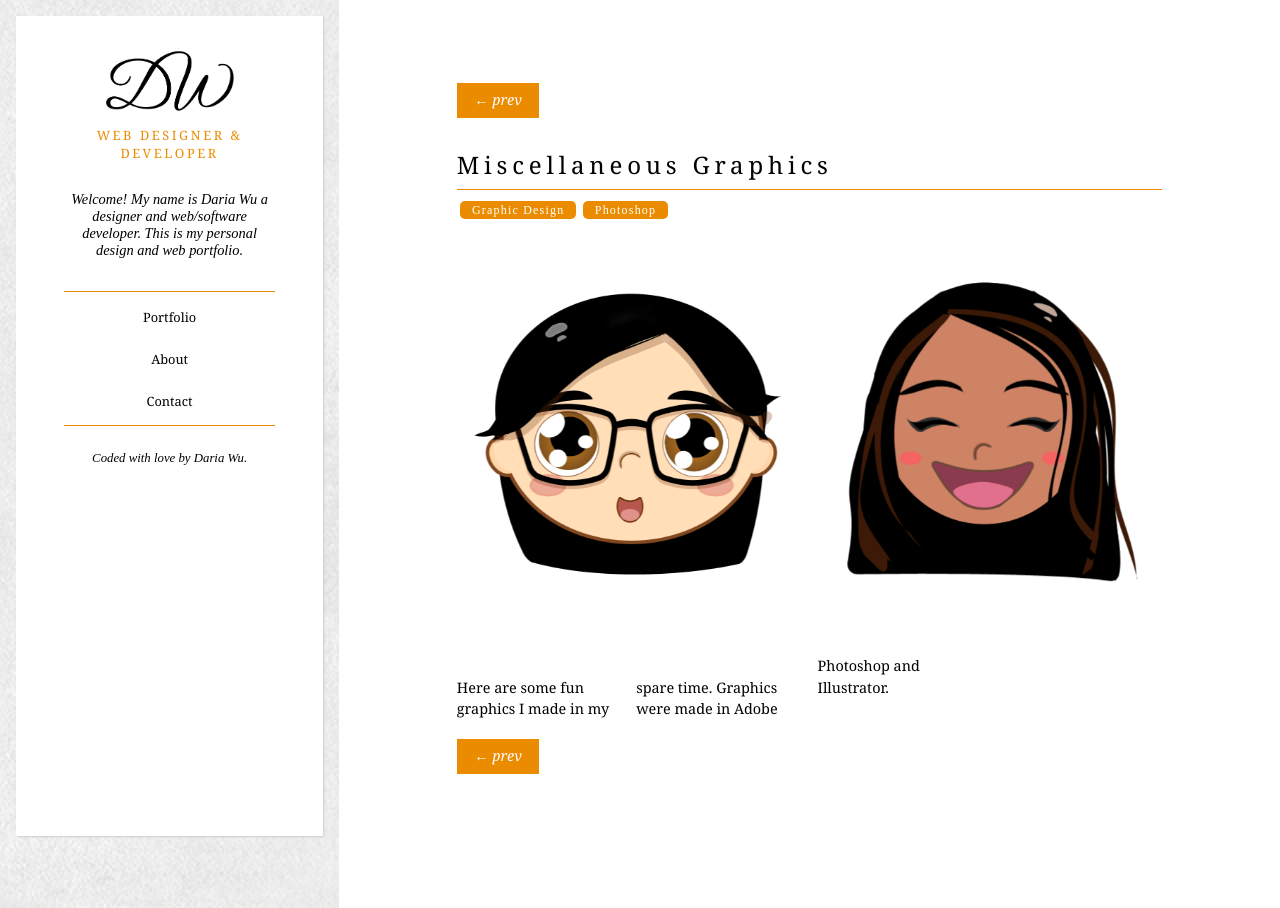
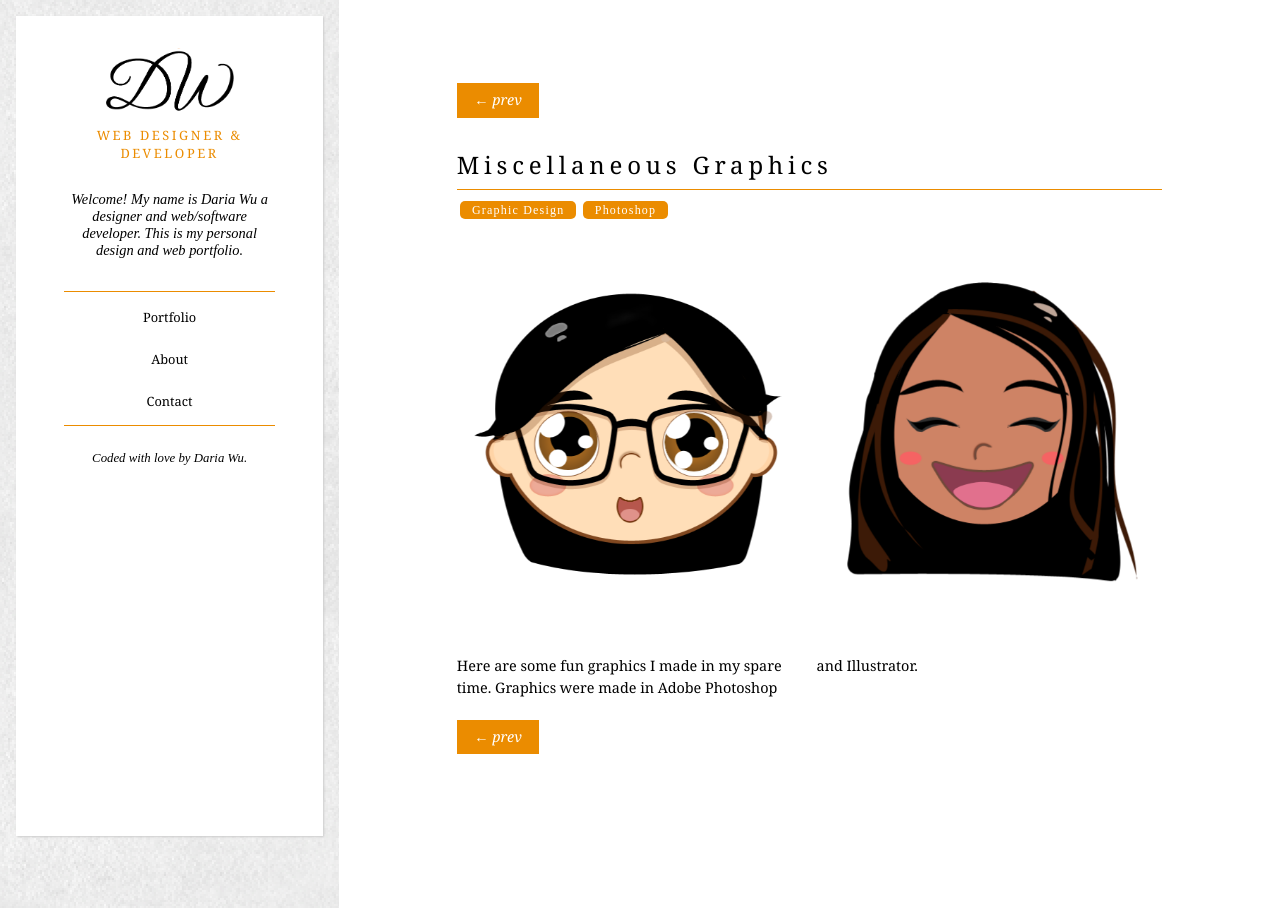
Before and after one commit to dwu891/dwu891.github.io, a Jekyll site: the page built from misc.html, in a window 1280 px wide. Built offline with Jekyll 4.4.1, drawn with Linux system fonts in a browser that asks for light colours; nearby versions of some CDN libraries.

Commit message:
Removed extra column count property

```diff
--- a/css/main.scss
+++ b/css/main.scss
@@ -461,7 +461,6 @@ body {
     // [3dii] PROJECT DETAILS STYLES
     .p-details {
         text-align: center;
-        column-count: 2;
     }
     .p-description {
         display: block;
```
